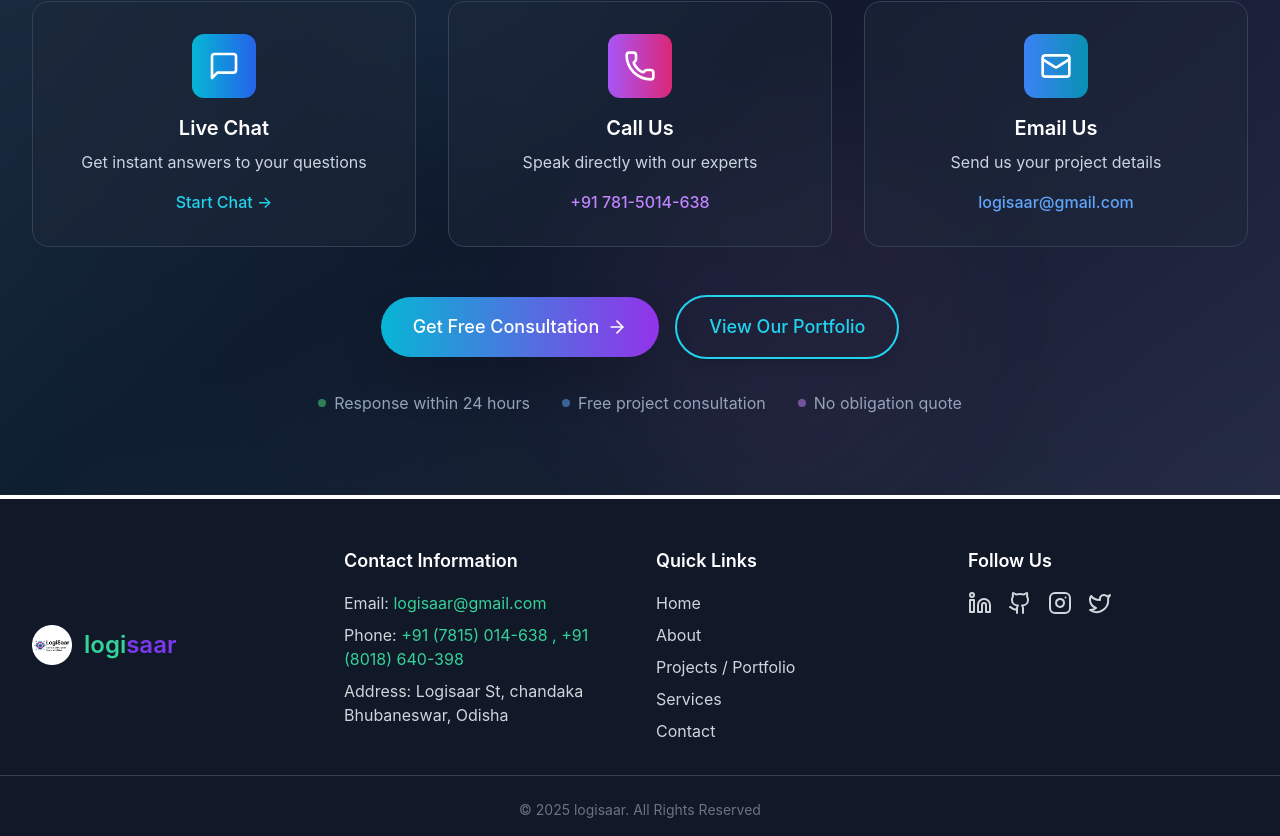
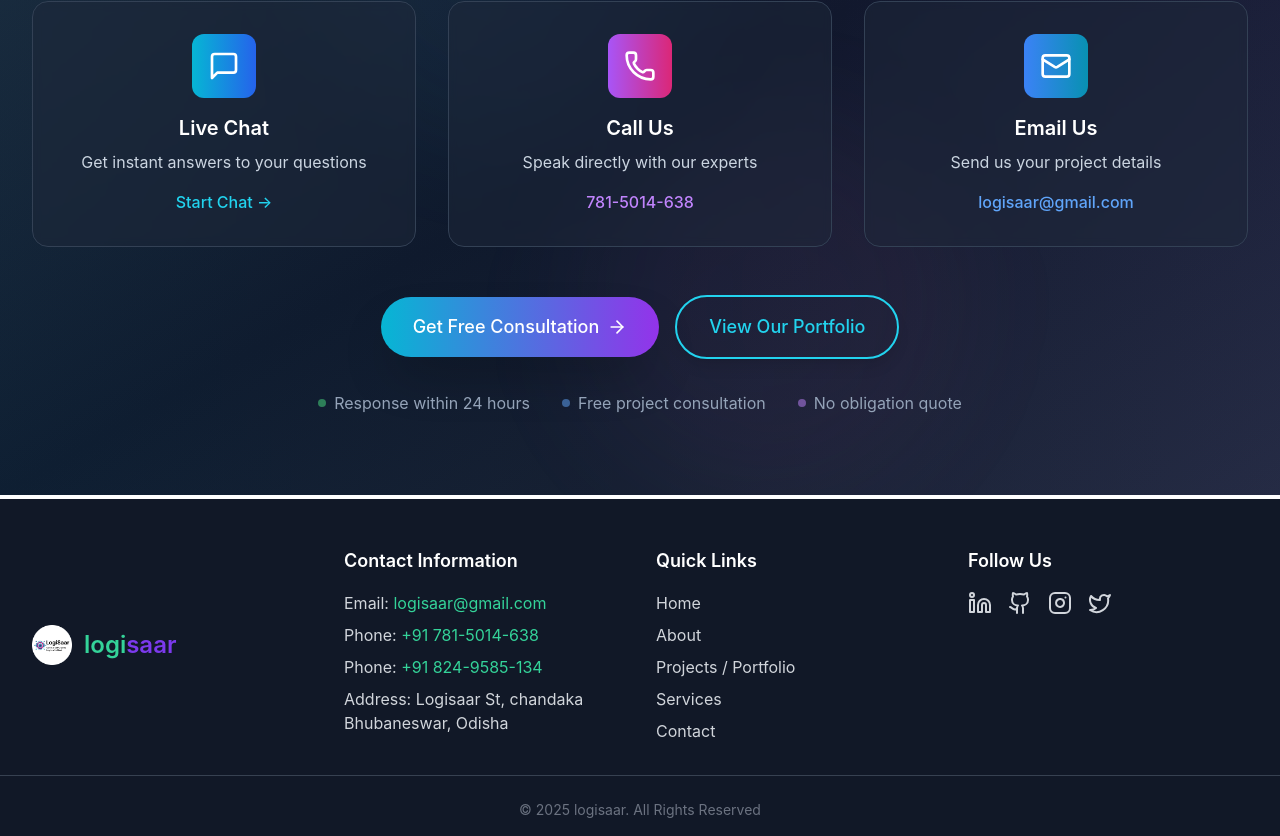
Before and after one commit to logisaar/logisaarsite, a React (Create React App) app: page / in a window 1280 px wide. Shown: the part 7816-8652 px from the top of the page. Built offline with nearby package versions, Linux system fonts and the light colour scheme.

Commit message:
change in commit

```diff
--- a/src/components/ContactCTA.jsx
+++ b/src/components/ContactCTA.jsx
@@ -41,8 +41,8 @@ const ContactCTA = () => {
             </div>
             <h3 className="text-xl font-semibold text-white mb-2">Call Us</h3>
             <p className="text-slate-300 mb-4">Speak directly with our experts</p>
-            <a href="tel:+1234567890" className="text-purple-400 hover:text-purple-300 transition-colors font-medium">
-              +91 781-5014-638
+            <a href="tel:781-5014-638" className="text-purple-400 hover:text-purple-300 transition-colors font-medium">
+              781-5014-638
             </a>
           </div>
 
@@ -52,7 +52,7 @@ const ContactCTA = () => {
             </div>
             <h3 className="text-xl font-semibold text-white mb-2">Email Us</h3>
             <p className="text-slate-300 mb-4">Send us your project details</p>
-            <a href="mailto:hello@logisaar.com" className="text-blue-400 hover:text-blue-300 transition-colors font-medium">
+            <a href="mailto:logisaar@gmail.com" className="text-blue-400 hover:text-blue-300 transition-colors font-medium">
               logisaar@gmail.com
             </a>
           </div>
--- a/src/components/Footer.jsx
+++ b/src/components/Footer.jsx
@@ -22,7 +22,8 @@ const Footer = () => {
           <div>
             <h3 className="text-white text-lg font-semibold mb-4">Contact Information</h3>
             <p className="mb-2">Email: <a href="mailto:logisaar@gmail.com" className="text-emerald-400 hover:underline">logisaar@gmail.com</a></p>
-            <p className="mb-2">Phone: <a href="tel:91 7815014638 , +91 8018640398" className="text-emerald-400 hover:underline">+91 (7815) 014-638 , +91 (8018) 640-398</a></p>
+            <p className="mb-2">Phone: <a href="tel:91 7815014638" className="text-emerald-400 hover:underline">+91 781-5014-638</a></p>
+            <p className="mb-2">Phone: <a href="tel:91 8249585134" className="text-emerald-400 hover:underline">+91 824-9585-134</a></p>
             <p>Address:  Logisaar St, chandaka <br />Bhubaneswar, Odisha</p>
           </div>
 
```
